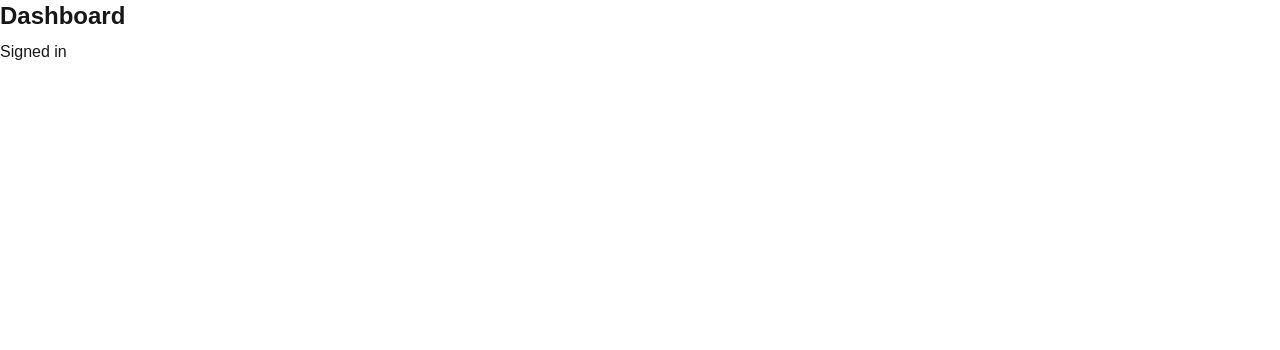
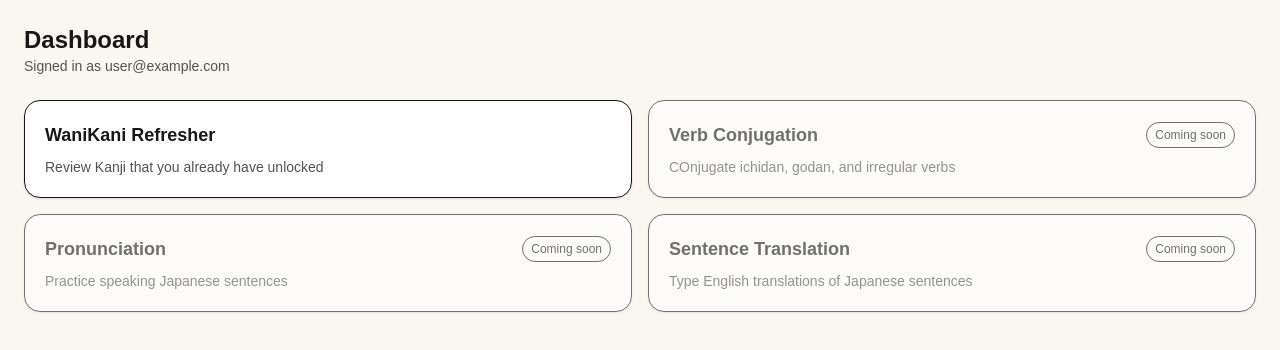
Before and after one commit to jacobmelendez17/jp-trainer, a Next.js app in the folder apps/web/: page /dashboard in a window 1280 px wide. Shown: the top 350 px of the page. Built offline with nearby package versions, Linux system fonts and the light colour scheme; no server answers; sample sign-in values are in the browser's storage.

Commit message:
Updated dashboard to add practice links

```diff
--- a/apps/web/src/app/dashboard/page.tsx
+++ b/apps/web/src/app/dashboard/page.tsx
@@ -1,14 +1,77 @@
+import Link from "next/link";
 import { getServerSession } from 'next-auth';
 import { redirect } from 'next/navigation';
+
+function Tile({
+	title,
+	desc,
+	href,
+	enabled,
+}: {
+	title: string;
+	desc: string;
+	href?: string;
+	enabled: boolean;
+}) {
+	const base = "rounded-2xl border bg-white p-5 shadow-sm";
+	if (!enabled) {
+		return (
+			<div className={`${base} opacity-60`}>
+				<div className="flex items-center justify-between">
+					<h2 className="text-lg font-semibold">{title}</h2>
+					<span className="text-xs rounded-full border px-2 py-1">Coming soon</span>
+
+				</div>
+				<p className="mt-2 text-sm text-neutral-600">{desc}</p>
+			</div>
+		)
+	}
+
+	return (
+		<Link href={href ?? "#"} className={`${base} hover:shadow translation`}>
+			<h2 className="text-lg font-semibold">{title}</h2>
+			<p className="mt-2 text-sm text-neutral-600">{desc}</p>
+		</Link>
+	);
+}
 
 export default async function DashboardPage() {
 	const session = await getServerSession();
 	if (!session) redirect('/login');
 
 	return (
-		<main className="p=6">
-			<h1 className="text-2xl font-semibold">Dashboard</h1>
-			<p className="text-neutral-6-- mt-2">Signed in</p>
+		<main className="min-h-screen bg-[#faf7f0] p-6">
+			<header className="mb-6">
+				<h1 className="text-2xl font-semibold">Dashboard</h1>
+				<p className="text-sm text-neutral-600">Signed in as {session.user?.email}</p>
+			</header>
+
+			<div className="grid gap-4 sm:grid-cols-2">
+				<Tile
+					title="WaniKani Refresher"
+					desc="Review Kanji that you already have unlocked"
+					href="/practice/wanikani/setup"
+					enabled={true}
+				/>
+				<Tile
+					title="Verb Conjugation"
+					desc="COnjugate ichidan, godan, and irregular verbs "
+					href=""
+					enabled={false}
+				/>
+				<Tile
+					title="Pronunciation"
+					desc="Practice speaking Japanese sentences"
+					href=""
+					enabled={false}
+				/>
+				<Tile
+					title="Sentence Translation"
+					desc="Type English translations of Japanese sentences"
+					href=""
+					enabled={false}
+				/>
+			</div>
 		</main>
 	);
 }
```
